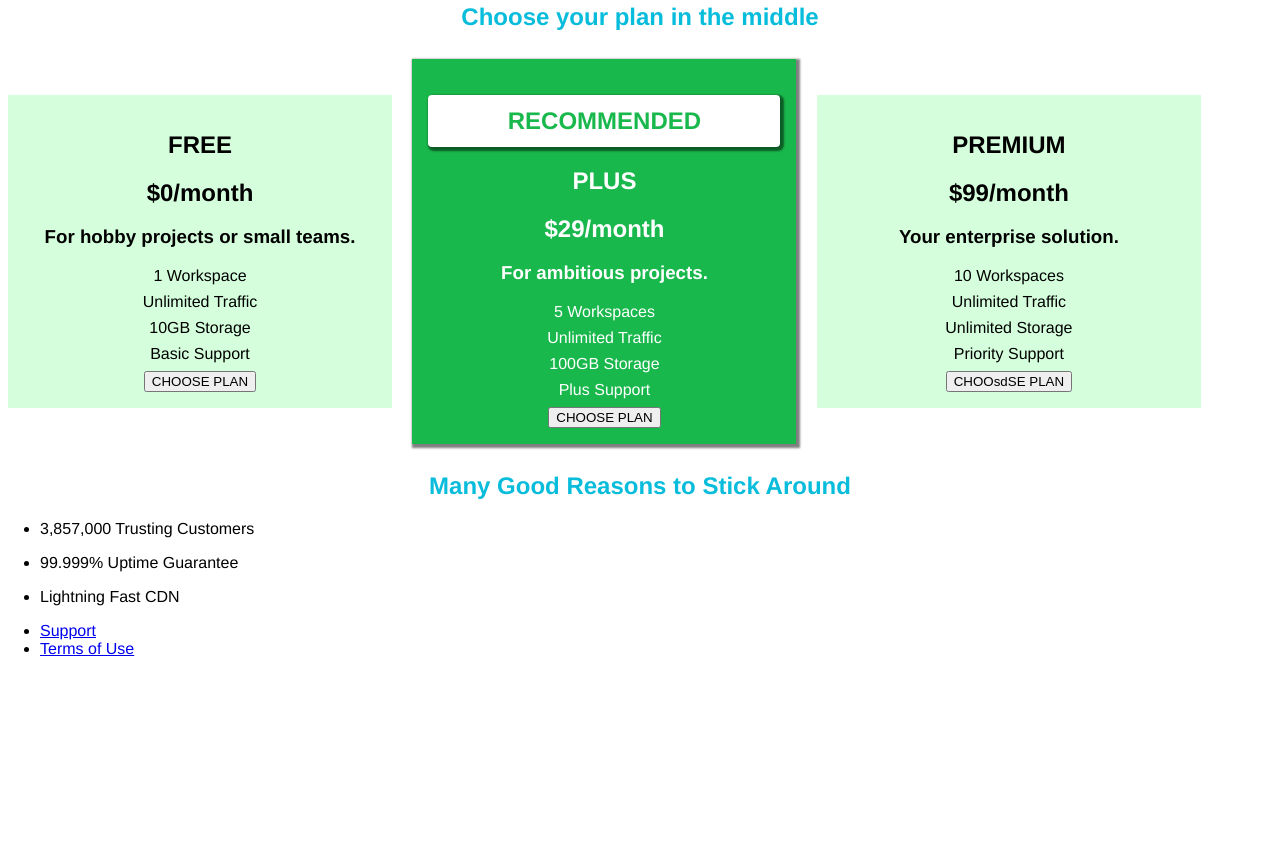
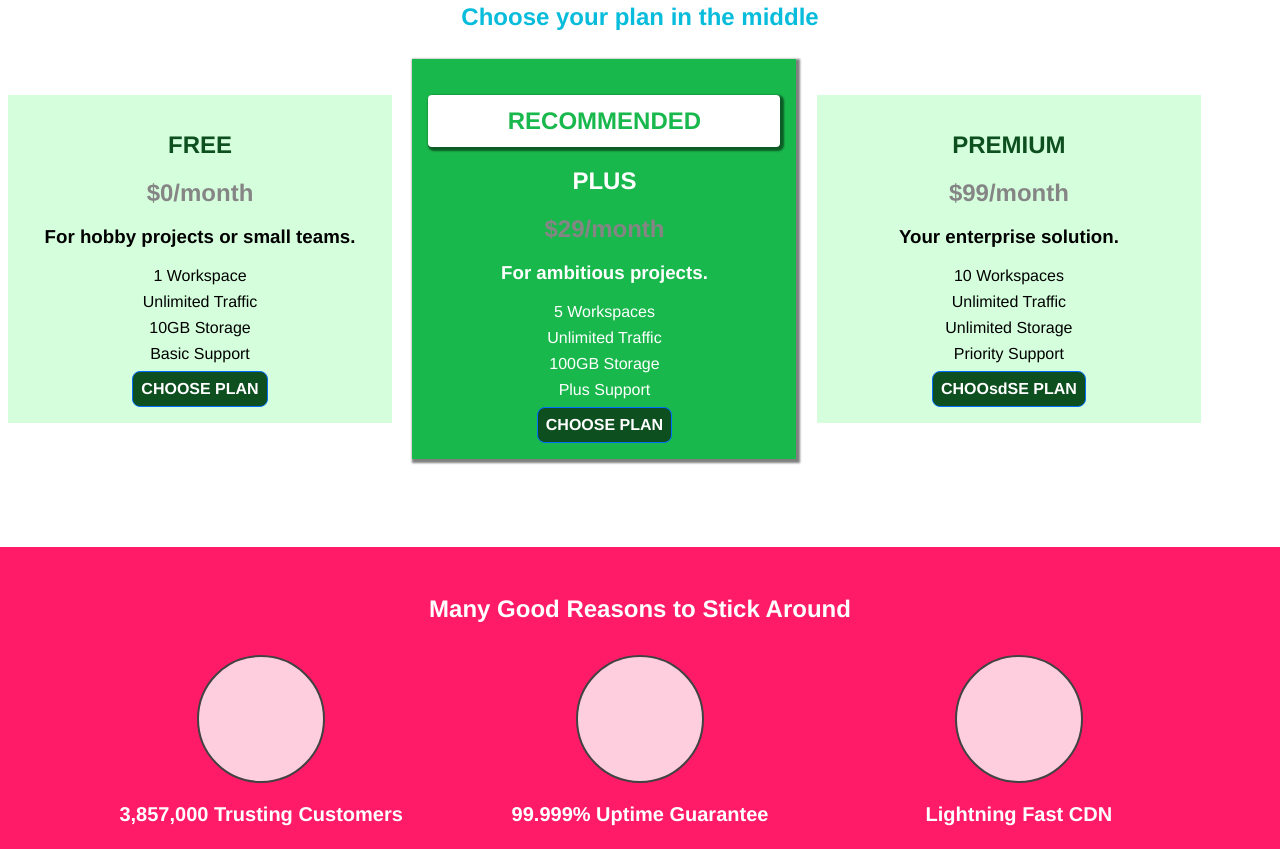
Before and after one commit to OerdBej/hello-world, a plain HTML site: page index.html in a window 1280 px wide. Shown: the part 611-1460 px from the top of the page. Before the commit the page ends 1285 px from the top, so only its background shows below. Drawn offline with Linux system fonts and the light colour scheme.

Commit message:
Update style.css

```diff
--- a/style.css
+++ b/style.css
@@ -49,8 +49,20 @@
 
 .plan__features {
   list-style: none;
-    margin:0;
-    padding:0;
+  margin: 0;
+  padding: 0;
+}
+
+.plan__title {
+  color: #0e4f1f;
+}
+
+.plan__price {
+  color: #858585;
+}
+
+.plan--highlighted .plan__title {
+  color: white;
 }
 
 .plan__features li {
@@ -60,6 +72,67 @@
   width: 100%;
   background: #2ddf5c;
   padding: 8px 16px;
+}
+.button {
+  background-color: #0e4f1f;
+  color: white;
+  font: inherit;
+  border: 1.8px solid rgb(0, 110, 255);
+  padding: 8px;
+  border-radius: 8px;
+  font-weight: bold;
+  /* ! hand button when you hover */
+  cursor: pointer;
+}
+
+.button:hover,
+.button:active {
+  background: white;
+  color: #0e4f1f;
+}
+
+.button:focus {
+  outline: none;
+}
+
+#key-features {
+  background: #ff1b68;
+  margin-top: 80px;
+  padding: 16px;
+}
+
+#key-features .section-title {
+  color: white;
+  margin: 32px;
+}
+
+.key-feature__list {
+  list-style: none;
+  margin: 0px;
+  padding: 0px;
+  text-align: center;
+}
+
+.key-feature {
+  display: inline-block;
+  width: 30%;
+  vertical-align: top;
+}
+
+.key-feature_image {
+  background: #ffcede;
+  width: 128px;
+  height: 128px;
+  border: 2px solid #424242;
+  border-radius: 50%;
+  margin: auto;
+}
+
+.key-feature__description {
+  text-align: center;
+  font-weight: bold;
+  color: white;
+  font-size: 20px;
 }
 
 .main-header > div {
@@ -120,3 +193,31 @@
   color: #1443c2;
   border: none;
 }
+
+.main-footer {
+  background: black;
+  padding: 32px;
+  margin-top: 48px;
+}
+
+.main-footer__links {
+  list-style: 0;
+  margin: 0;
+  padding: 0;
+  text-align: center;
+}
+
+.main-footer__link {
+  display: inline-block;
+  margin: 0 16px;
+}
+
+.main-footer__link a {
+  color: white;
+  text-decoration: none;
+}
+
+.main-footer__link a:hover,
+.main-footer__link a:active {
+  color: #ccc;
+}
```
Lines whose indentation alone changed are shown as unchanged.
